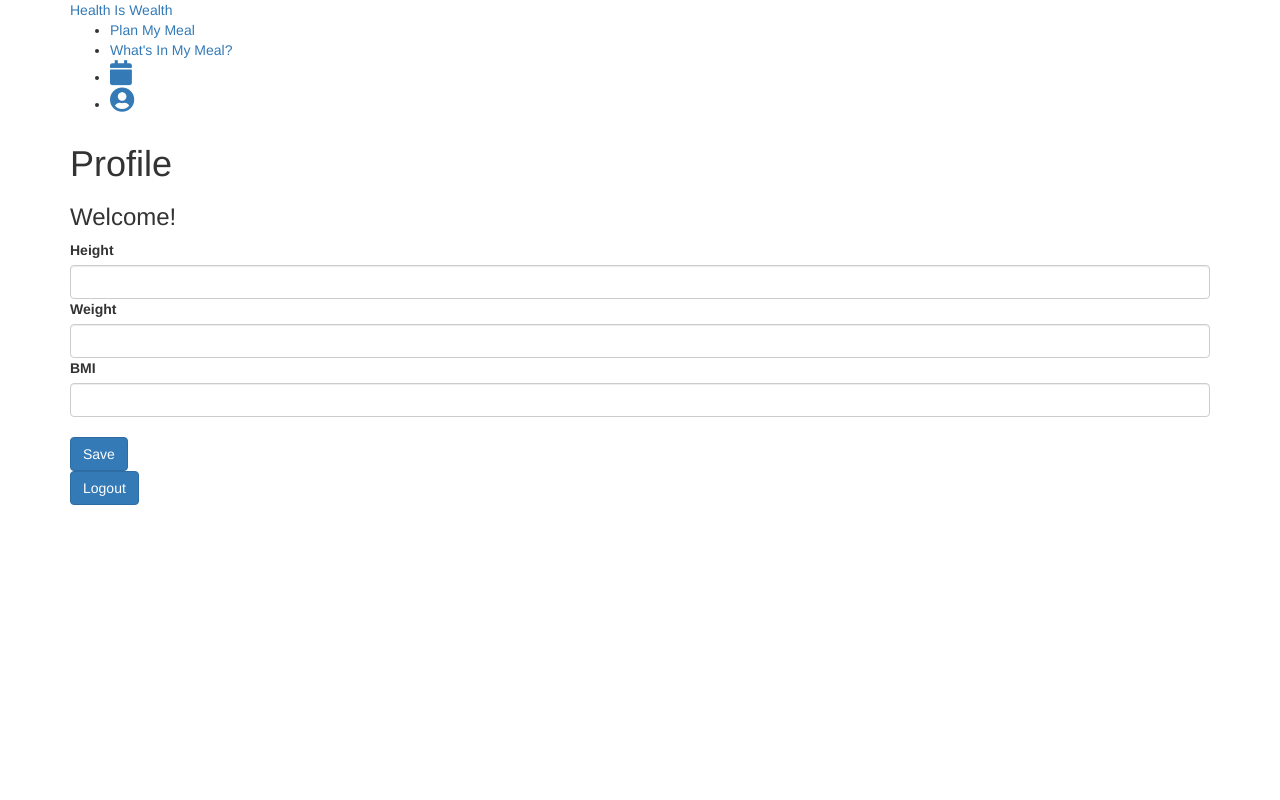
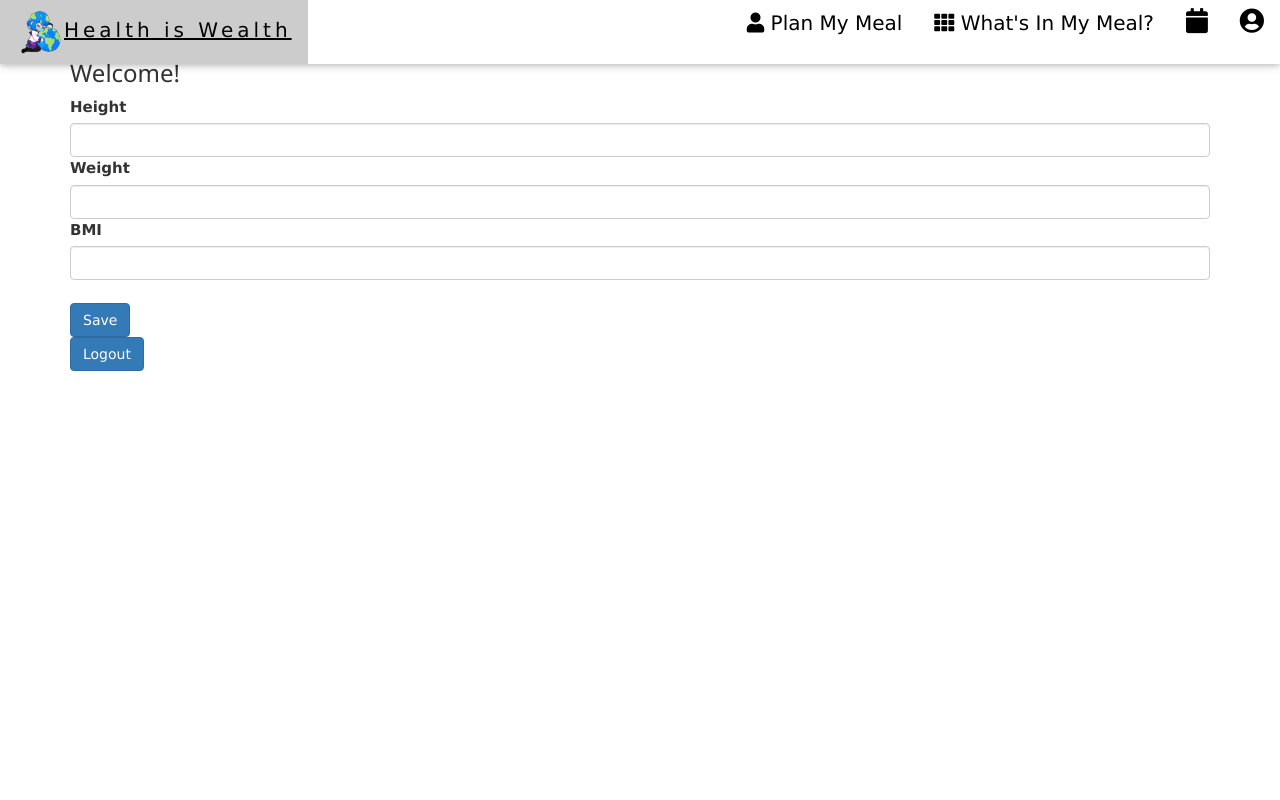
Before and after one commit to Shun-97/ESD-HealthIsWealth, a Flask app: template templates/profile.html in a window 1280 px wide. Run offline with Flask 2, Linux system fonts and the light colour scheme; the template is opened without the code that fills it, so the values that code supplies are empty; parts of the project's set-up code (start-up, migrations or seed data) failed here and were passed over; some libraries are stand-ins or nearby versions.

Commit message:
Code Cleaning Part 1

```diff
--- a/app.py
+++ b/app.py
@@ -62,9 +62,10 @@ class Query(graphene.ObjectType):
     all_registration = SQLAlchemyConnectionField(RegistrationObject)
     all_userAccount = SQLAlchemyConnectionField(UserAccountObject)
 
-    registration_by_username = graphene.List(RegistrationObject, username=graphene.String())
-    userAccount_by_username = graphene.List(UserAccountObject, username=graphene.String())
-
+    registration_by_username = graphene.List(
+        RegistrationObject, username=graphene.String())
+    userAccount_by_username = graphene.List(
+        UserAccountObject, username=graphene.String())
 
     @staticmethod
     def resolve_registration_by_username(parent, info, **args):
@@ -74,14 +75,15 @@ class Query(graphene.ObjectType):
 
         return registration_query.filter(Registration.Username == q).all()
 
-    def resolve_userAccount_by_username(parent,info,**args):
+    def resolve_userAccount_by_username(parent, info, **args):
         q = args.get('username')
 
         userAccount_query = UserAccountObject.get_query(info)
 
         return userAccount_query.filter(UserAccount.Username == q).all()
 
-#Graphql Mutation
+# Graphql Mutation
+
 
 class CreateRegistration(graphene.Mutation):
     class Arguments:
@@ -130,7 +132,8 @@ class updateUserAccount(graphene.Mutation):
     userAccount = graphene.Field(UserAccountObject)
 
     def mutate(self, info, Username, Weight, Height, BMI):
-        userAccount = db.session.query(UserAccount).filter_by(Username=Username).first()
+        userAccount = db.session.query(
+            UserAccount).filter_by(Username=Username).first()
         userAccount.Height = Height
         userAccount.Weight = Weight
         userAccount.BMI = BMI
@@ -205,8 +208,11 @@ def register():
 
         else:
 
-            create_registration = 'mutation{createRegistration(Email:"'+email+'", Username:"'+username+'",Password:"'+password+'"){registration{Email Username Password}}}'
-            create_userAccount = 'mutation{createUseraccount(Username:"'+username+'"){userAccount{Username}}}'
+            create_registration = 'mutation{createRegistration(Email:"'+email+'", Username:"' + \
+                username+'",Password:"'+password + \
+                '"){registration{Email Username Password}}}'
+            create_userAccount = 'mutation{createUseraccount(Username:"' + \
+                username+'"){userAccount{Username}}}'
             register = schema.execute(create_registration)
             userAccount = schema.execute(create_userAccount)
 
@@ -231,20 +237,21 @@ def profile():
     if "user" in session:
         user = session["user"]
 
-
-        #Get existing data
+        # Get existing data
         schema = graphene.Schema(query=Query, mutation=Mutation)
-        query_string = '{userAccountByUsername(username:"'+user+'"){Username Weight Height BMI}}'
+        query_string = '{userAccountByUsername(username:"' + \
+            user+'"){Username Weight Height BMI}}'
         result = schema.execute(query_string)
         height = result.data["userAccountByUsername"][0]["Height"]
         weight = result.data["userAccountByUsername"][0]["Weight"]
         bmi = result.data["userAccountByUsername"][0]["BMI"]
 
-        return render_template('profile.html', user=user, height=height, weight=weight, bmi= bmi)
+        return render_template('profile.html', user=user, height=height, weight=weight, bmi=bmi)
     else:
         return render_template('index.html')
 
-@app.route('/profile/update/<username>', methods=['POST','GET'])
+
+@app.route('/profile/update/<username>', methods=['POST', 'GET'])
 def update_profile(username):
     if request.method == "POST":
         user = session["user"]
@@ -253,12 +260,15 @@ def update_profile(username):
         bmi = request.form["bmi"]
 
         schema = graphene.Schema(query=Query, mutation=Mutation)
-        update_query = 'mutation{updateUseraccount(Username:"'+username+'",BMI:'+bmi+',Height:'+height+',Weight:'+weight+'){userAccount{Username BMI Height Weight}}}'
+        update_query = 'mutation{updateUseraccount(Username:"'+username+'",BMI:'+bmi + \
+            ',Height:'+height+',Weight:'+weight + \
+            '){userAccount{Username BMI Height Weight}}}'
         update = schema.execute(update_query)
         print(update)
 
         if update.data:
-            query_string = '{userAccountByUsername(username:"'+user+'"){Username Weight Height BMI}}'
+            query_string = '{userAccountByUsername(username:"' + \
+                user+'"){Username Weight Height BMI}}'
             result = schema.execute(query_string)
             height = result.data["userAccountByUsername"][0]["Height"]
             weight = result.data["userAccountByUsername"][0]["Weight"]
@@ -288,7 +298,6 @@ def schedule():
     return render_template('planmeal.php', user=user)
 
 
-
 app.add_url_rule(
     '/graphql',
     view_func=GraphQLView.as_view(
--- a/css/navbar.css
+++ b/static/css/main.css
@@ -1,3 +1,50 @@
+.landing {
+    background-image: url(https://images.unsplash.com/photo-1505935428862-770b6f24f629?ixid=MXwxMjA3fDB8MHxwaG90by1wYWdlfHx8fGVufDB8fHw%3D&ixlib=rb-1.2.1&auto=format&fit=crop&w=1647&q=80);
+    background-size: cover;
+    justify-content: center;
+    align-items: center;
+    display: flex;
+    flex-direction: column;
+    order: 5;
+    width: 100%;
+    height: 800px;
+    position: relative;
+}
+
+/* Start of Main CSS */
+body,
+h1,
+h2,
+h3,
+h4,
+h5,
+h6 {
+  font-family: "Raleway", sans-serif
+}
+
+body,
+html {
+  height: 100%;
+  line-height: 1.8;
+}
+
+/* Full height image header */
+.bgimg-1 {
+  background-position: center;
+  background-size: cover;
+  background-image: url("/static/img/bg.jpeg");
+  min-height: 100%;
+}
+
+.w3-bar .w3-button {
+  padding: 16px;
+  font-size: 20px;
+}
+
+/* End of Main CSS */
+
+
+/* Start of copy paste for navbar */
 @import url('https://fonts.googleapis.com/css?family=Quicksand:400,500,700');
 html,
 body {
--- a/static/main.css
+++ /dev/null
@@ -1,14 +0,0 @@
-
-
-.landing {
-    background-image: url(https://images.unsplash.com/photo-1505935428862-770b6f24f629?ixid=MXwxMjA3fDB8MHxwaG90by1wYWdlfHx8fGVufDB8fHw%3D&ixlib=rb-1.2.1&auto=format&fit=crop&w=1647&q=80);
-    background-size: cover;
-    justify-content: center;
-    align-items: center;
-    display: flex;
-    flex-direction: column;
-    order: 5;
-    width: 100%;
-    height: 800px;
-    position: relative;
-}
--- a/templates/profile.html
+++ b/templates/profile.html
@@ -1,15 +1,19 @@
 <!DOCTYPE html>
 <html lang="en">
+
 <head>
     <meta charset="UTF-8">
     <meta name="viewport" content="width=device-width, initial-scale=1.0">
     <!-- Bootstrap CDN -->
-    <link rel="stylesheet" href="https://maxcdn.bootstrapcdn.com/bootstrap/3.3.7/css/bootstrap.min.css" integrity="sha384-BVYiiSIFeK1dGmJRAkycuHAHRg32OmUcww7on3RYdg4Va+PmSTsz/K68vbdEjh4u" crossorigin="anonymous">
+    <link rel="stylesheet" href="https://maxcdn.bootstrapcdn.com/bootstrap/3.3.7/css/bootstrap.min.css"
+        integrity="sha384-BVYiiSIFeK1dGmJRAkycuHAHRg32OmUcww7on3RYdg4Va+PmSTsz/K68vbdEjh4u" crossorigin="anonymous">
     <!--Fontawesome CDN-->
-    <link rel="stylesheet" href="https://use.fontawesome.com/releases/v5.3.1/css/all.css" integrity="sha384-mzrmE5qonljUremFsqc01SB46JvROS7bZs3IO2EmfFsd15uHvIt+Y8vEf7N7fWAU" crossorigin="anonymous">
+    <link rel="stylesheet" href="https://use.fontawesome.com/releases/v5.3.1/css/all.css"
+        integrity="sha384-mzrmE5qonljUremFsqc01SB46JvROS7bZs3IO2EmfFsd15uHvIt+Y8vEf7N7fWAU" crossorigin="anonymous">
     <!-- Personal Stylesheet -->
     <link rel="stylesheet" type="text/css" href="{{ url_for('static', filename='main.css')}}" />
-
+    <!-- NEEDED FOR NAVBAR TO WORK-->
+    <link rel="stylesheet" href="https://www.w3schools.com/w3css/4/w3.css">
     <!-- Vue JS -->
     <script src="https://cdn.jsdelivr.net/npm/vue@2.6.12/dist/vue.js"></script>
     <!-- jquery -->
@@ -19,32 +23,45 @@
     <title>Profile</title>
 </head>
 {%block body%}
+
 <body>
     <!-- NAVBAR HERE COPY AND PASTE THIS SHIT IDK HOW ELSE TO INTEGRATE TO OTHER PAGES LOL -->
-    <nav class="nav">
-        <div class="container">
-            <div class="logo">
-            <a href="home.html">Health Is Wealth</a>
+    <div class="w3-top">
+        <div class="w3-bar w3-white w3-card" id="myNavbar">
+            <a href="#home" class="w3-bar-item w3-button w3-wide"><img src='/static/img/earthchan.png' height="48px"
+                    width="48px">Health is Wealth</a>
+            <!-- Right-sided navbar links -->
+            <div class="w3-right w3-hide-small">
+                <a href="planmeal.html" class="w3-bar-item w3-button"><i class="fa fa-user"></i> Plan My Meal</a>
+                <a href="whatinmeal.html" class="w3-bar-item w3-button"><i class="fa fa-th"></i> What's In My Meal? </a>
+                <a href="schedule" class="w3-bar-item w3-button"><i class="fa fa-calendar" aria-hidden="true"
+                        style="font-size:25px"></i></a>
+                <a href="profile.html" class="w3-bar-item w3-button"><i class="fas fa-user-circle"
+                        style="font-size:25px"></i></a>
             </div>
-            <div id="mainListDiv" class="main_list">
-            <ul class="navlinks">
-                <li><a href="../planmeal.html">Plan My Meal</a></li>
-                <li><a href="../whatinmeal.html">What's In My Meal?</a></li>
-                <li><a href="../schedule"><i class="fa fa-calendar" aria-hidden="true" style="font-size:25px"></i></a></li>
-                <li><a href="../profile.html"><i class="fas fa-user-circle" style="font-size:25px"></i></a></li>
+            <!-- Hide right-floated links on small screens and replace them with a menu icon -->
 
-            </ul>
+            <a href="javascript:void(0)" class="w3-bar-item w3-button w3-right w3-hide-large w3-hide-medium"
+                onclick="w3_open()">
+                <i class="fa fa-bars"></i>
+            </a>
+        </div>
+    </div>
 
-            </div>
-            <span class="navTrigger">
-            <i></i>
-            <i></i>
-            <i></i>
+    <!-- Sidebar on small screens when clicking the menu icon -->
+    <nav class="w3-sidebar w3-bar-block w3-black w3-card w3-animate-left w3-hide-medium w3-hide-large"
+        style="display:none" id="mySidebar">
+        <a href="javascript:void(0)" onclick="w3_close()" class="w3-bar-item w3-button w3-large w3-padding-16">Close
+            ×</a>
+        <a href="planmeal.html" onclick="w3_close()" class="w3-bar-item w3-button">Plan My Meal</a>
+        <a href="whatinmeal.html" onclick="w3_close()" class="w3-bar-item w3-button">What's In My Meal?</a>
+        <a href="schedule.html" onclick="w3_close()" class="w3-bar-item w3-button"><i class="fa fa-calendar"
+                aria-hidden="true" style="font-size:25px"></i></a>
+        <a href="profile.html" onclick="w3_close()" class="w3-bar-item w3-button"><i class="fas fa-user-circle"
+                style="font-size:25px"></i></a>
+    </nav>
+    <!-- NAVBAR ENDS HERE COPY AND PASTE THIS SHIT IDK HOW ELSE TO INTEGRATE TO OTHER PAGES LOL -->
 
-            </span>
-        </div>
-    </nav>
-    <!-- End Navbar -->
     <div class="container" id="profile">
         <h1>Profile</h1>
         <h3>Welcome! {{user}}</h3>
@@ -70,23 +87,17 @@
 
 </body>
 {%endblock%}
-  <!-- Bootstrap  -->
-  <script src="https://code.jquery.com/jquery-3.3.1.slim.min.js" integrity="sha384-q8i/X+965DzO0rT7abK41JStQIAqVgRVzpbzo5smXKp4YfRvH+8abtTE1Pi6jizo" crossorigin="anonymous"></script>
-  <script src="https://cdnjs.cloudflare.com/ajax/libs/popper.js/1.14.3/umd/popper.min.js" integrity="sha384-ZMP7rVo3mIykV+2+9J3UJ46jBk0WLaUAdn689aCwoqbBJiSnjAK/l8WvCWPIPm49" crossorigin="anonymous"></script>
-  <script src="https://stackpath.bootstrapcdn.com/bootstrap/4.1.3/js/bootstrap.min.js" integrity="sha384-ChfqqxuZUCnJSK3+MXmPNIyE6ZbWh2IMqE241rYiqJxyMiZ6OW/JmZQ5stwEULTy" crossorigin="anonymous"></script>
-  <!-- <script src="{{url_for('static', filename='script.js')}}"></script> -->
-  <!-- JS Part -->
-  <script>
-    //   var vm = new Vue({
-    //       el: "#profile",
-    //       data: {
-    //           height: 0,
-    //           weight: 0,
-    //           bmi: 0,
-
-
-    //       }
-    //   })
-  </script>
+<!-- Bootstrap  -->
+<script src="https://code.jquery.com/jquery-3.3.1.slim.min.js"
+    integrity="sha384-q8i/X+965DzO0rT7abK41JStQIAqVgRVzpbzo5smXKp4YfRvH+8abtTE1Pi6jizo"
+    crossorigin="anonymous"></script>
+<script src="https://cdnjs.cloudflare.com/ajax/libs/popper.js/1.14.3/umd/popper.min.js"
+    integrity="sha384-ZMP7rVo3mIykV+2+9J3UJ46jBk0WLaUAdn689aCwoqbBJiSnjAK/l8WvCWPIPm49"
+    crossorigin="anonymous"></script>
+<script src="https://stackpath.bootstrapcdn.com/bootstrap/4.1.3/js/bootstrap.min.js"
+    integrity="sha384-ChfqqxuZUCnJSK3+MXmPNIyE6ZbWh2IMqE241rYiqJxyMiZ6OW/JmZQ5stwEULTy"
+    crossorigin="anonymous"></script>
+<!-- <script src="{{url_for('static', filename='script.js')}}"></script> -->
+<!-- JS Part -->
 
 </html>
```
Also changed, not shown: home.html (deleted, +0 -117 lines), profile.html (deleted, +0 -12 lines), static/style.css (deleted, +0 -194 lines), templates/index.html (+34 -59 lines), Old Files (UNWANTED THROW HERE)/mamposdog123.html (renamed from templates/mamposdog123.html), static/img/bg.jpeg (renamed from img/bg.jpeg), static/img/earthchan.png (renamed from img/earthchan.png), static/img/linkedinbut.png (renamed from img/linkedinbut.png), static/js/navbar.js (renamed from js/navbar.js), static/js/script.js (renamed from static/script.js).
